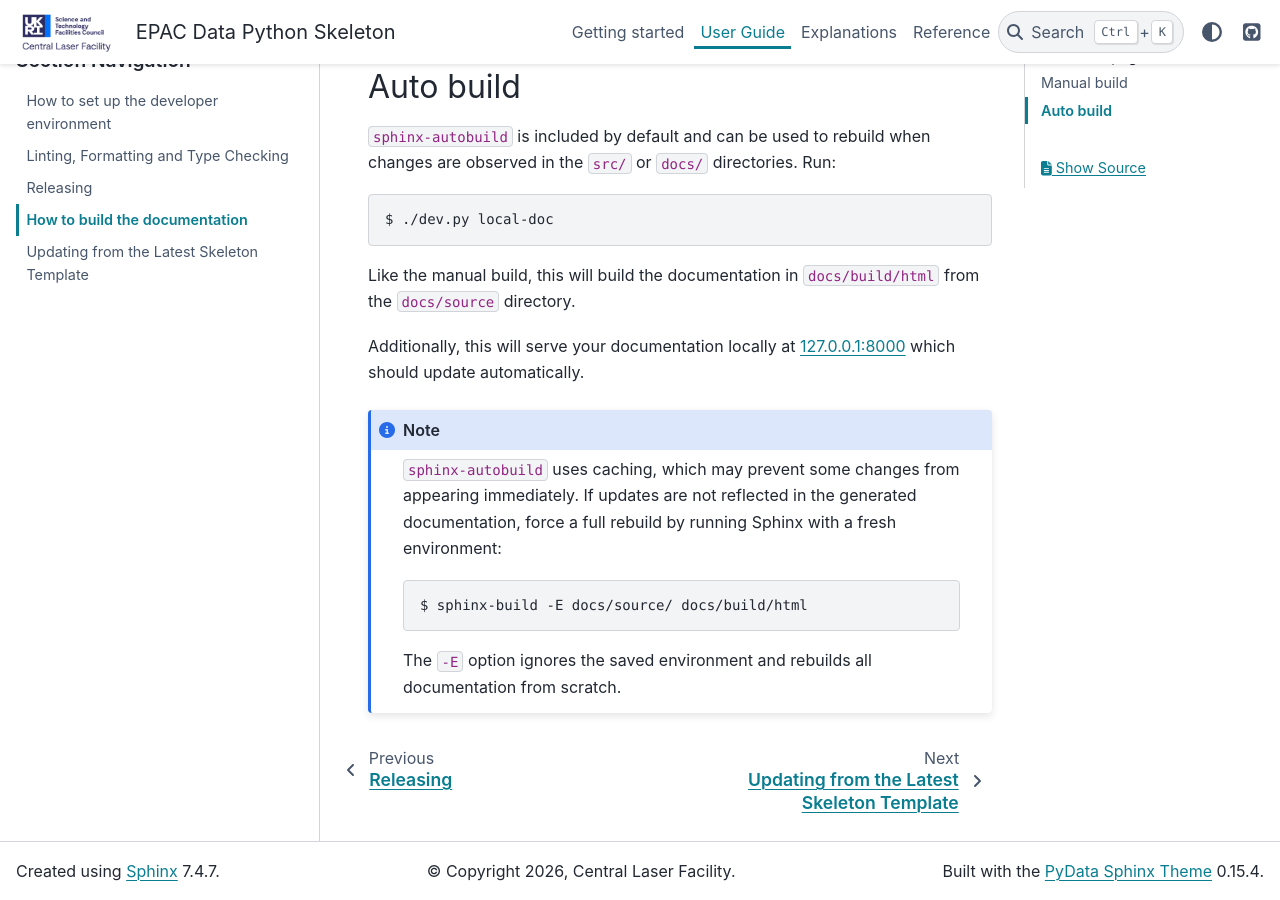
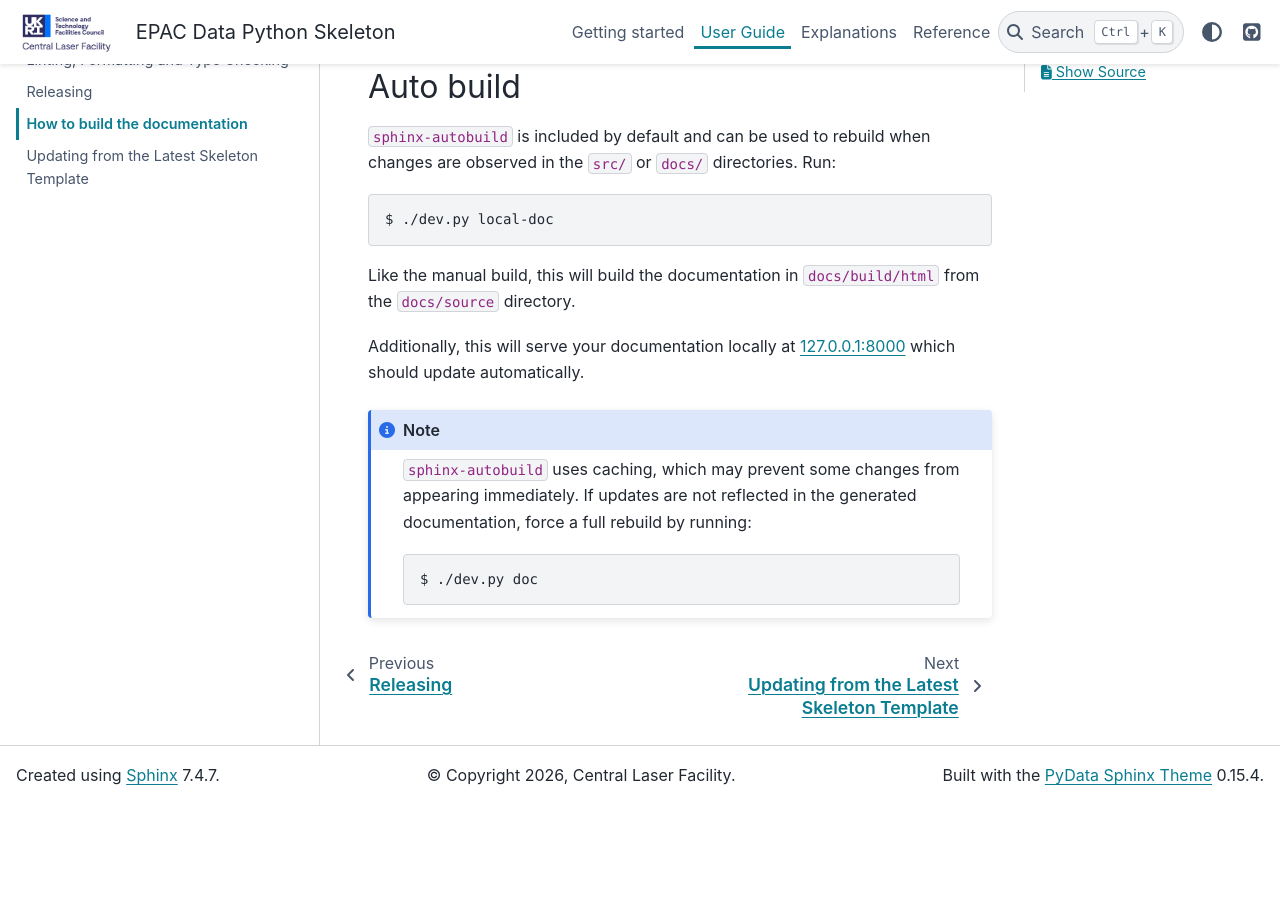
Before and after one commit to CentralLaserFacility/epac-flatbuffer-formats, a Sphinx documentation site: the page built from docs/source/_content/user_guide/build_docs.md, in a window 1280 px wide and 900 px high, scrolled down 688 px. Built offline with Sphinx 7.4.7 and the PyData theme 0.15.4, drawn with Linux system fonts in a browser that asks for light colours; pages that are not in the unit, such as notebooks, are missing from menus; after the commit the page ends 1493 px from its top, so only the background shows below that.

Commit message:
Add links to doc page (`Sphinx`, `autodoc`)
(cherry picked from commit 8eddefed3ee28d500cc4b1eaa6415f24aa2b83a9)

`````diff
--- a/docs/source/_content/user_guide/build_docs.md
+++ b/docs/source/_content/user_guide/build_docs.md
@@ -1,6 +1,6 @@
 # How to build the documentation
 
-Documentation is built with `Sphinx` in this project, with the API reference generated from docstrings in the source code using `autodoc2`.
+Documentation is built with [`Sphinx`](https://www.sphinx-doc.org/en/master/index.html) in this project, with the API reference generated from docstrings in the source code using [`autodoc2`](https://sphinx-autodoc2.readthedocs.io/en/latest/).
 
 The design and structure of the documentation is outlined in [this section](../explanations/structure.md) of the docs.
 
@@ -28,9 +28,8 @@
 Additionally, this will serve your documentation locally at [127.0.0.1:8000](http://127.0.0.1:8000) which should update automatically.
 
 ````{note}
-`sphinx-autobuild` uses caching, which may prevent some changes from appearing immediately. If updates are not reflected in the generated documentation, force a full rebuild by running Sphinx with a fresh environment:
+`sphinx-autobuild` uses caching, which may prevent some changes from appearing immediately. If updates are not reflected in the generated documentation, force a full rebuild by running:
 ```shell
-$ sphinx-build -E docs/source/ docs/build/html
+$ ./dev.py doc
 ```
-The `-E` option ignores the saved environment and rebuilds all documentation from scratch.
 ````
`````
